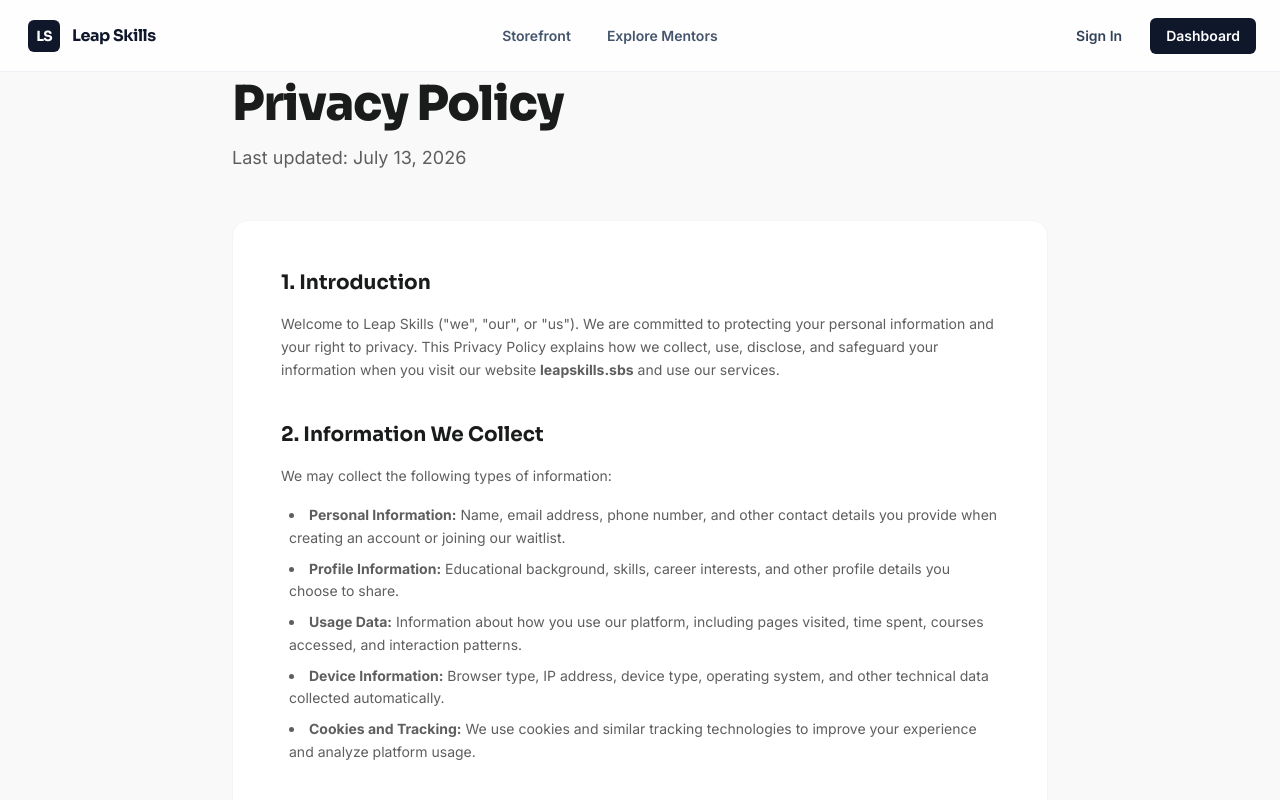
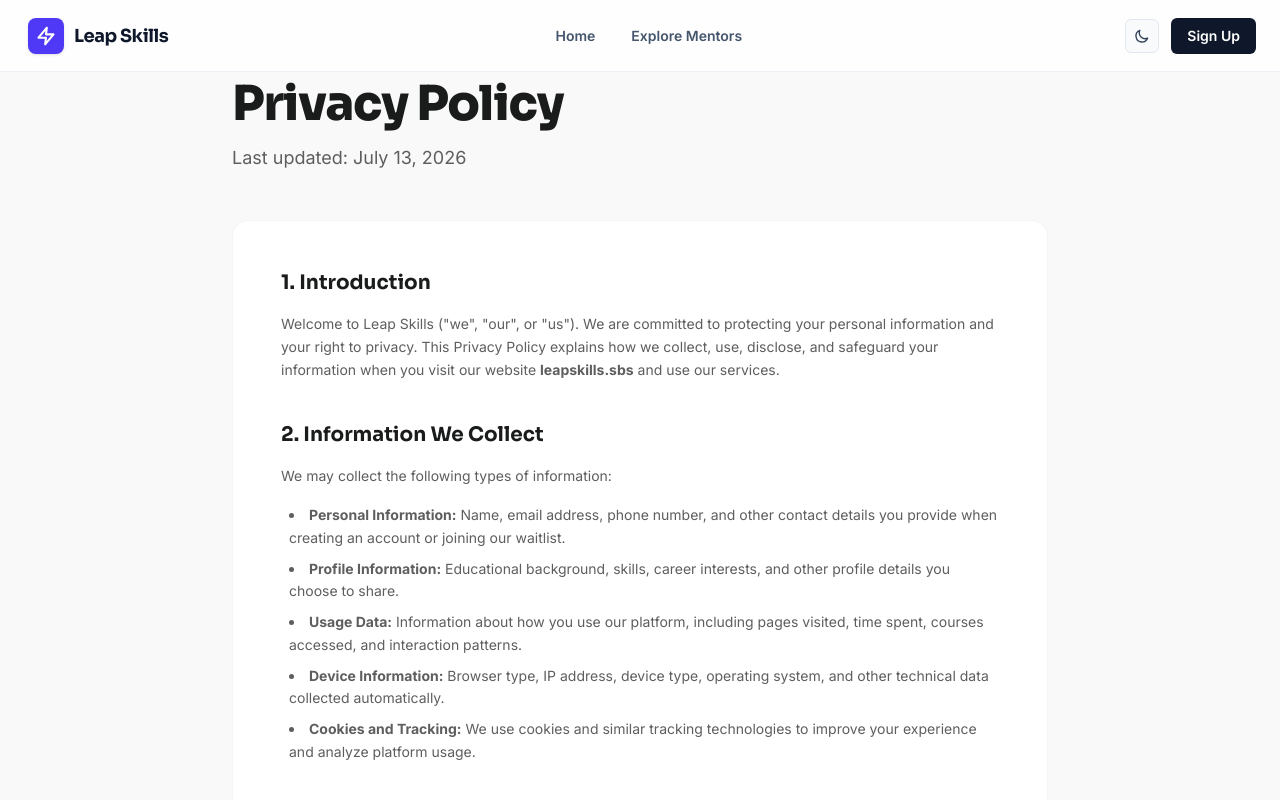
Before and after one commit to arqam66/mvp_leap_skills, a Next.js app: page /privacy in a window 1280 px wide. Shown: the top 800 px of the page. Built offline with nearby package versions, Linux system fonts and the light colour scheme.

Commit message:
Apply Slop Reduction System: clean design tokens, improve accessibility, update branding, remove AI slop

```diff
--- a/src/components/Header.tsx
+++ b/src/components/Header.tsx
@@ -8,6 +8,7 @@ export default function Header() {
   const pathname = usePathname();
   const [scrolled, setScrolled] = React.useState(false);
   const [mobileOpen, setMobileOpen] = React.useState(false);
+  const [dark, setDark] = React.useState(false);
 
   React.useEffect(() => {
     const handleScroll = () => setScrolled(window.scrollY > 20);
@@ -15,12 +16,36 @@ export default function Header() {
     return () => window.removeEventListener('scroll', handleScroll);
   }, []);
 
+  React.useEffect(() => {
+    const isDark =
+      localStorage.getItem('theme') === 'dark' ||
+      (!('theme' in localStorage) && window.matchMedia('(prefers-color-scheme: dark)').matches);
+    setDark(isDark);
+    if (isDark) {
+      document.documentElement.classList.add('dark');
+    } else {
+      document.documentElement.classList.remove('dark');
+    }
+  }, []);
+
+  const toggleTheme = () => {
+    const next = !dark;
+    setDark(next);
+    if (next) {
+      document.documentElement.classList.add('dark');
+      localStorage.setItem('theme', 'dark');
+    } else {
+      document.documentElement.classList.remove('dark');
+      localStorage.setItem('theme', 'light');
+    }
+  };
+
   if (pathname === '/dashboard' || pathname === '/signup') return null;
 
   const isActive = (p: string) => pathname === p;
 
   const navLinks = [
-    { label: 'Storefront', href: '/' },
+    { label: 'Home', href: '/' },
     { label: 'Explore Mentors', href: '/explore' },
   ];
 
@@ -28,36 +53,38 @@ export default function Header() {
     <header
       className={`fixed top-0 w-full z-50 transition-all duration-200 border-b ${
         scrolled
-          ? 'h-16 bg-white/95 backdrop-blur-md border-slate-200 shadow-xs'
-          : 'h-[72px] bg-white/80 backdrop-blur-md border-slate-200/60'
+          ? 'h-16 bg-white/95 dark:bg-slate-900/95 backdrop-blur-md border-slate-200 dark:border-slate-800 shadow-xs'
+          : 'h-[72px] bg-white/80 dark:bg-slate-900/80 backdrop-blur-md border-slate-200/60 dark:border-slate-800/60'
       }`}
     >
-      <div className="max-w-7xl mx-auto px-6 h-full flex items-center justify-between">
-        {/* Brand Mark */}
+      <div className="max-w-7xl mx-auto px-5 sm:px-6 h-full flex items-center justify-between">
+        {/* Brand Logo */}
         <button
           type="button"
           onClick={() => router.push('/')}
-          className="flex items-center gap-3 focus-ring rounded-md p-1 cursor-pointer shrink-0"
+          className="flex items-center gap-2.5 focus-ring rounded-md p-1 cursor-pointer shrink-0"
         >
-          <div className="w-8 h-8 rounded-md bg-slate-900 flex items-center justify-center text-white font-headline font-bold text-sm tracking-tighter">
-            LS
+          <div className="w-9 h-9 rounded-lg bg-indigo-600 dark:bg-indigo-500 flex items-center justify-center text-white shadow-sm">
+            <svg width="20" height="20" viewBox="0 0 24 24" fill="none" stroke="currentColor" strokeWidth="2.5" strokeLinecap="round" strokeLinejoin="round">
+              <path d="M13 2L3 14h9l-1 8 10-12h-9l1-8z" />
+            </svg>
           </div>
-          <span className="font-headline font-bold text-base tracking-tight text-slate-900 hidden sm:block">
+          <span className="font-headline font-bold text-lg tracking-tight text-slate-900 dark:text-white">
             Leap Skills
           </span>
         </button>
 
-        {/* Desktop Nav */}
-        <nav className="hidden lg:flex items-center gap-1">
+        {/* Desktop Navigation */}
+        <nav className="hidden md:flex items-center gap-1">
           {navLinks.map((link) => (
             <button
               type="button"
               key={link.href}
               onClick={() => router.push(link.href)}
-              className={`relative px-4 py-2 text-sm font-semibold rounded-md transition-colors focus-ring cursor-pointer ${
+              className={`px-4 py-2 text-sm font-semibold rounded-md transition-colors focus-ring cursor-pointer ${
                 isActive(link.href)
-                  ? 'text-slate-900 bg-slate-100'
-                  : 'text-slate-600 hover:text-slate-900 hover:bg-slate-50'
+                  ? 'text-slate-900 dark:text-white bg-slate-100 dark:bg-slate-800'
+                  : 'text-slate-600 dark:text-slate-300 hover:text-slate-900 dark:hover:text-white hover:bg-slate-50 dark:hover:bg-slate-800/50'
               }`}
             >
               {link.label}
@@ -66,30 +93,43 @@ export default function Header() {
         </nav>
 
         {/* Action Controls */}
-        <div className="flex items-center gap-3">
+        <div className="flex items-center gap-2 sm:gap-3">
+          {/* Theme Toggle Button */}
+          <button
+            type="button"
+            onClick={toggleTheme}
+            className="p-2 rounded-md border border-slate-200 dark:border-slate-700 bg-slate-50 dark:bg-slate-800 text-slate-700 dark:text-slate-200 hover:bg-slate-100 dark:hover:bg-slate-700/80 transition-colors focus-ring cursor-pointer"
+            aria-label="Toggle dark and light theme"
+            title={dark ? 'Switch to Light Mode' : 'Switch to Dark Mode'}
+          >
+            {dark ? (
+              <svg className="w-4 h-4" fill="none" viewBox="0 0 24 24" stroke="currentColor" strokeWidth="2">
+                <path strokeLinecap="round" strokeLinejoin="round" d="M12 3v1m0 16v1m9-9h-1M4 12H3m15.364 6.364l-.707-.707M6.343 6.343l-.707-.707m12.728 0l-.707.707M6.343 17.657l-.707.707M16 12a4 4 0 11-8 0 4 4 0 018 0z" />
+              </svg>
+            ) : (
+              <svg className="w-4 h-4" fill="none" viewBox="0 0 24 24" stroke="currentColor" strokeWidth="2">
+                <path strokeLinecap="round" strokeLinejoin="round" d="M20.354 15.354A9 9 0 018.646 3.646 9.003 9.003 0 0012 21a9.003 9.003 0 008.354-5.646z" />
+              </svg>
+            )}
+          </button>
+
+          {/* Sign Up / Sign In Button */}
           <button
             type="button"
             onClick={() => router.push('/signup')}
-            className="text-sm font-semibold text-slate-700 hover:text-slate-900 px-4 py-2 rounded-md hover:bg-slate-100 transition-colors focus-ring cursor-pointer"
+            className="text-sm font-semibold text-white bg-slate-900 hover:bg-slate-800 dark:bg-indigo-600 dark:hover:bg-indigo-500 px-4 py-2 rounded-md transition-colors focus-ring cursor-pointer"
           >
-            Sign In
-          </button>
-          <button
-            type="button"
-            onClick={() => router.push('/dashboard')}
-            className="text-sm font-semibold text-white bg-slate-900 hover:bg-slate-800 px-4 py-2 rounded-md transition-colors focus-ring cursor-pointer"
-          >
-            Dashboard
+            Sign Up
           </button>
 
-          {/* Mobile Menu Trigger */}
+          {/* Mobile Menu Toggle */}
           <button
             type="button"
             onClick={() => setMobileOpen(!mobileOpen)}
-            className="lg:hidden p-2 rounded-md hover:bg-slate-100 transition-colors focus-ring cursor-pointer ml-1 text-slate-700"
+            className="md:hidden p-2 rounded-md hover:bg-slate-100 dark:hover:bg-slate-800 transition-colors focus-ring cursor-pointer text-slate-700 dark:text-slate-200"
             aria-label="Toggle navigation menu"
           >
-            <svg className="w-5 h-5 text-slate-700" fill="none" viewBox="0 0 24 24" stroke="currentColor" strokeWidth={2}>
+            <svg className="w-5 h-5" fill="none" viewBox="0 0 24 24" stroke="currentColor" strokeWidth={2}>
               {mobileOpen ? (
                 <path strokeLinecap="round" strokeLinejoin="round" d="M6 18L18 6M6 6l12 12" />
               ) : (
@@ -100,10 +140,10 @@ export default function Header() {
         </div>
       </div>
 
-      {/* Mobile Menu */}
+      {/* Mobile Nav Drawer */}
       {mobileOpen && (
-        <div className="lg:hidden absolute top-full left-0 right-0 bg-white border-b border-slate-200 shadow-md animate-fade-in">
-          <nav className="max-w-7xl mx-auto px-6 py-4 flex flex-col gap-1">
+        <div className="md:hidden absolute top-full left-0 right-0 bg-white dark:bg-slate-900 border-b border-slate-200 dark:border-slate-800 shadow-lg animate-fade-in">
+          <nav className="max-w-7xl mx-auto px-6 py-4 flex flex-col gap-2">
             {navLinks.map((link) => (
               <button
                 type="button"
@@ -114,13 +154,23 @@ export default function Header() {
                 }}
                 className={`text-left px-4 py-3 rounded-md text-sm font-semibold transition-colors focus-ring cursor-pointer ${
                   isActive(link.href)
-                    ? 'text-slate-900 bg-slate-100'
-                    : 'text-slate-600 hover:text-slate-900 hover:bg-slate-50'
+                    ? 'text-slate-900 dark:text-white bg-slate-100 dark:bg-slate-800'
+                    : 'text-slate-600 dark:text-slate-300 hover:text-slate-900 dark:hover:text-white hover:bg-slate-50 dark:hover:bg-slate-800/50'
                 }`}
               >
                 {link.label}
               </button>
             ))}
+            <button
+              type="button"
+              onClick={() => {
+                router.push('/signup');
+                setMobileOpen(false);
+              }}
+              className="text-left px-4 py-3 rounded-md text-sm font-semibold text-white bg-indigo-600 hover:bg-indigo-500 transition-colors focus-ring cursor-pointer"
+            >
+              Sign Up
+            </button>
           </nav>
         </div>
       )}
```
Also changed, not shown: src/components/Footer.tsx (+31 -19 lines).
